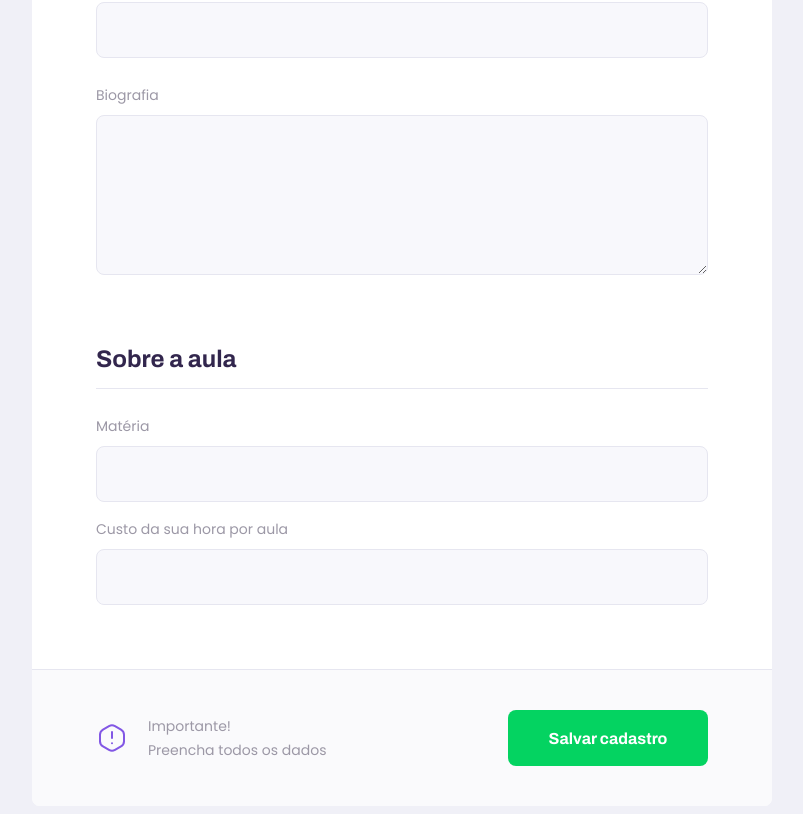
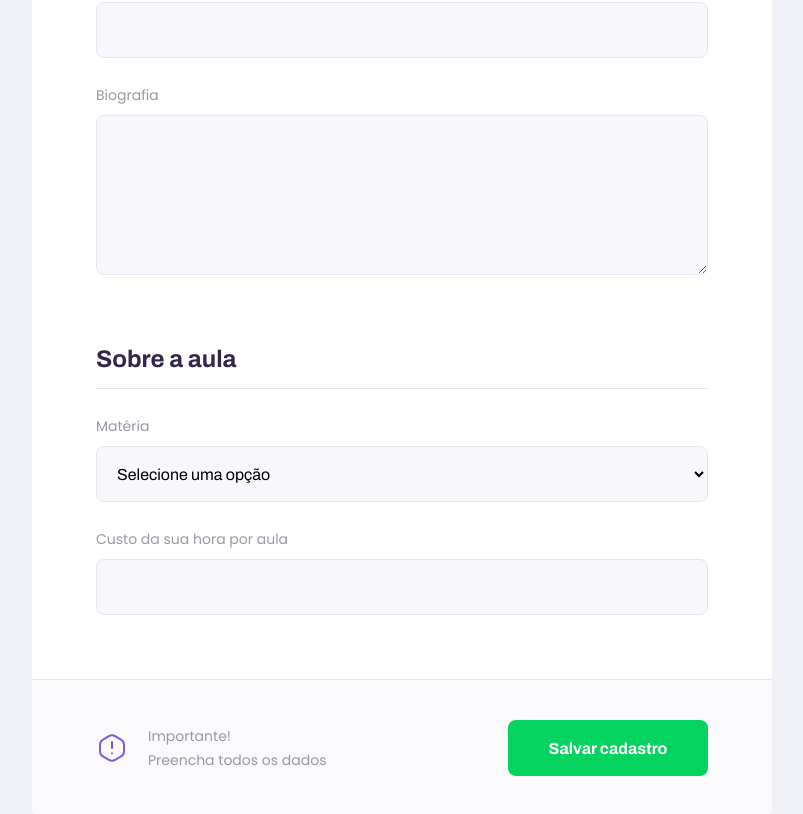
Before and after one commit to TiagoDiass/proffy, a React (Create React App) app in the folder web/: page /give-classes in a window 1280 px wide. Shown: the part 676-1490 px from the top of the page, without its empty margins (238-1041 px from the left). Built offline with nearby package versions, Linux system fonts and the light colour scheme; the HTML template or start-up script is replaced by a standard one.

Commit message:
feat: created select component

```diff
--- /dev/null
+++ b/web/src/components/Select/Select.styles.scss
@@ -0,0 +1,36 @@
+@import '../../assets/styles/variables.scss';
+
+.select-block {
+  position: relative;
+
+  label {
+    font-size: 1.4rem;
+  }
+
+  select {
+    width: 100%;
+    height: 5.6rem;
+    margin-top: 0.8rem;
+    border-radius: 0.8rem;
+    background: $color-input-background;
+    border: 1px solid $color-line-in-white;
+    outline: 0;
+    padding: 0 1.6rem;
+    font: 1.6rem Archivo;
+  }
+
+  &:focus-within::after {
+    width: calc(100% - 3.2rem);
+    height: 2px;
+    content: '';
+    background: $color-primary;
+    position: absolute;
+    left: 1.6rem;
+    right: 1.6rem;
+    bottom: 0;
+  }
+
+  & + .select-block {
+    margin-top: 1.4rem;
+  }
+}
--- /dev/null
+++ b/web/src/components/Select/Select.tsx
@@ -0,0 +1,28 @@
+import React, { SelectHTMLAttributes } from 'react';
+import './Select.styles.scss';
+
+interface Props extends SelectHTMLAttributes<HTMLSelectElement> {
+  label: string;
+  name: string;
+  options: Array<{ value: string; label: string }>;
+}
+
+const Select: React.FC<Props> = ({ label, name, options, ...rest }) => {
+  return (
+    <div className='select-block'>
+      <label htmlFor={name}>{label}</label>
+      <select id={name} {...rest}>
+        <option value='' disabled selected hidden>
+          Selecione uma opção
+        </option>
+        {options.map((option, index) => (
+          <option key={index} value={option.value}>
+            {option.label}
+          </option>
+        ))}
+      </select>
+    </div>
+  );
+};
+
+export default Select;
--- a/web/src/components/index.ts
+++ b/web/src/components/index.ts
@@ -2,3 +2,4 @@ export { default as PageHeader } from './PageHeader/PageHeader';
 export { default as TeacherItem } from './TeacherItem/TeacherItem';
 export { default as Input } from './Input/Input';
 export { default as Textarea } from './Textarea/Textarea';
+export { default as Select } from './Select/Select';
--- a/web/src/pages/TeacherForm/TeacherForm.styles.scss
+++ b/web/src/pages/TeacherForm/TeacherForm.styles.scss
@@ -37,7 +37,8 @@
         border-bottom: 1px solid $color-line-in-white;
       }
 
-      .input-block + .textarea-block {
+      .input-block + .textarea-block,
+      .select-block + .input-block {
         margin-top: 2.4rem;
       }
     }
--- a/web/src/pages/TeacherForm/TeacherForm.tsx
+++ b/web/src/pages/TeacherForm/TeacherForm.tsx
@@ -1,5 +1,5 @@
 import React from 'react';
-import { Input, PageHeader, Textarea } from '../../components';
+import { Input, PageHeader, Select, Textarea } from '../../components';
 
 // Assets
 import './TeacherForm.styles.scss';
@@ -26,7 +26,21 @@ const TeacherForm: React.FC = () => {
         <fieldset>
           <legend>Sobre a aula</legend>
 
-          <Input name='subject' label='Matéria' />
+          <Select
+            name='subject'
+            label='Matéria'
+            options={[
+              { value: 'Artes', label: 'Artes' },
+              { value: 'Biologia', label: 'Biologia' },
+              { value: 'Ciências', label: 'Ciências' },
+              { value: 'Física', label: 'Física' },
+              { value: 'Química', label: 'Química' },
+              { value: 'Geografia', label: 'Geografia' },
+              { value: 'História', label: 'História' },
+              { value: 'Matemática', label: 'Matemática' },
+              { value: 'Português', label: 'Português' },
+            ]}
+          />
           <Input name='cost' label='Custo da sua hora por aula' type='number' />
         </fieldset>
 
```
